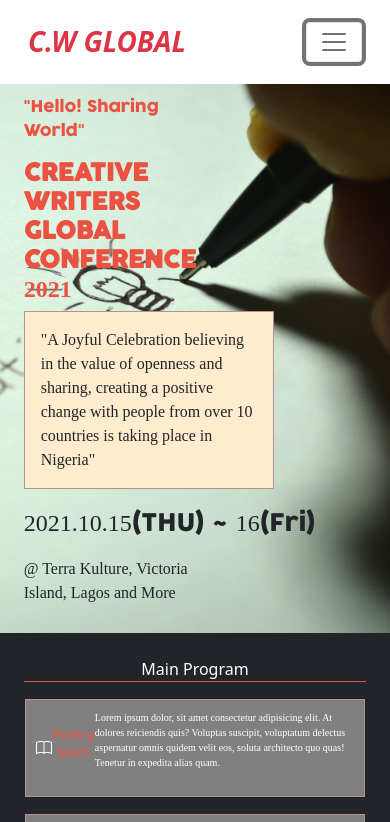
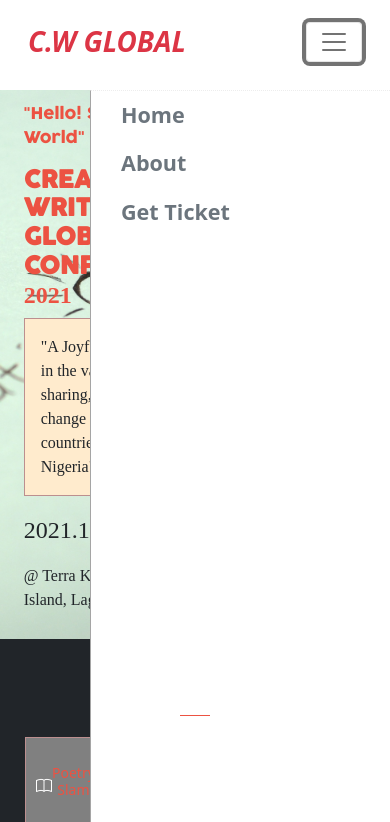
Before and after one commit to JulianaOsemeke/ConferencePage, a plain HTML site: page index.html in a window 390 px wide. Both pictures are taken after a click on the button "Toggle navigation". Shown: the top 822 px of the page. Drawn offline with nearby package versions, Linux system fonts and the light colour scheme; a web font is replaced by a local one.

Commit message:
implement drawer menu and add heading underlines

```diff
--- a/index.html
+++ b/index.html
@@ -15,7 +15,7 @@
 </head>
 
 <body>
-  <header>
+  <header class="main-header">
     <nav class="navbar navbar-expand-lg navbar-light d-none d-sm-none d-md-none d-lg-block bg-dark p-0 ">
       <div class="container">
 
@@ -48,7 +48,7 @@
     <nav class="navbar navbar-expand-lg navbar-light bg-white p-3  ">
       <div class="container">
         <a class="navbar-brand fs-1 fw-bold text-danger" href="#"><em>C.W GLOBAL</em></a>
-        <button class="navbar-toggler" type="button" data-bs-toggle="collapse" data-bs-target="#navbarNav1"
+        <button id="drawer-btn" class="navbar-toggler" type="button" data-bs-toggle="collapse" data-bs-target="#navbarNav1"
           aria-controls="navbarNav" aria-expanded="false" aria-label="Toggle navigation">
           <span class="navbar-toggler-icon"></span>
         </button>
@@ -70,7 +70,21 @@
         </div>
       </div>
     </nav>
+    <nav class="drawer" id="drawer">
+      <ul class="navbar-nav fs-4 fw-bold text-secondary ">
+        <li class="nav-item">
+          <a class="nav-link active " aria-current="page" href="index.html">Home</a>
+        </li>
+        <li class="nav-item">
+          <a class="nav-link  about" href="about.html">About</a>
+        </li>
+        <li class="nav-item">
+          <a class="nav-link " href="ticket.html">Get Ticket</a>
+        </li>
+      </ul>
+    </nav>
   </header>
+  <main class="main">
     <section class="middlecontent">
       <div class="container">
         <div class="col-6">
@@ -96,7 +110,7 @@
     </section>
     <section class="program bg-dark">
       <div class="container py-4 px-4 px-md-0 mb-2 text-white progs ">
-      <p class="text-white text-center programheading ">Main Program</p>
+        <p class="text-white text-center fs-4 section-heading">Main Program</p>
         <div class="mainprogram-div">
           <div>
             <div class="mainprogram">
@@ -151,18 +165,14 @@
           </div>
         </div>
         <div>
-        <p class="text-center text-white">See the Whole Program</p>
+          <p class="text-center text-white py-4">See the Whole Program</p>
         </div>
         <hr>
-
-
       </div>
-
     </section>
     <section class="speakers">
-    <p class="text-dark text-center fs-">Featured Speakers</p>
+      <p class="text-dark text-center fs-4 section-heading">Featured Speakers</p>
       <div class="container speakers-div">
-
         <div class="speakers-div-col clearfix">
           <div class="persondiv float-start">
             <img class="box w-md-100" src="Assets/Images/no-background.png" alt="mesh">
@@ -241,12 +251,12 @@
           </div>
         </div>
       </div>
-
     </section>
+  </main>
   <footer>
     <div class="bg-dark p-4 w-100">
       <div class="container text-center">
-        <p class="text-secondary text-underline fs-4 text-underline">Partner</p>
+        <p class="text-secondary fs-4  section-heading">Partner</p>
         <ul class=" d-flex flex-wrap flex-md-nowrap text-secondary justify-content-center justify-content-baseline list-unstyled ">
           <li><a class="text-secondary text-decoration-none fs-4 fw-bold m-2" href= "#">mozilla</a></li>
           <li><a class="text-secondary text-decoration-none fs-4 fw-light m-2" href="#">Google</a></li>
@@ -264,6 +274,11 @@
       </div>
     </div>
   </footer>
+  <script>
+    document.querySelector('#drawer-btn').addEventListener('click', e => {
+      document.querySelector('#drawer').classList.toggle('open');
+    });
+  </script>
 </body>
 
 </html>
--- a/style.css
+++ b/style.css
@@ -59,10 +59,6 @@ body {
 
 .date .number {
   font-family: serif;
-}
-
-.programheading {
-  border-bottom: 1px solid #ec5242;
 }
 
 .mission {
@@ -226,6 +222,53 @@ footer img {
 .btn {
   margin-left: 2.6rem;
   width: 10rem;
+}
+
+.main-header {
+  position: fixed;
+  top: 0;
+  width: 100%;
+}
+
+.drawer {
+  position: fixed;
+  background-color: #fff;
+  width: 300px;
+  top: 90px;
+  right: -305px;
+  height: calc(100vh - 90px);
+  padding-left: 30px;
+  border-top: 1px dotted #80808024;
+  border-left: 1px solid #00000059;
+  transition: right 0.2s linear;
+}
+
+.drawer.open {
+  right: 0;
+  transition: right 0.2s linear;
+}
+
+.drawer a {
+  color: inherit;
+}
+
+.main {
+  padding-top: 90px;
+}
+
+.section-heading {
+  position: relative;
+  padding-bottom: 20px;
+  margin-bottom: 20px;
+}
+
+.section-heading::after {
+  content: '';
+  position: absolute;
+  width: 30px;
+  bottom: 0;
+  left: calc(50% - 15px);
+  border-bottom: 1px solid #ec5242;
 }
 
 /* TABLET DEVICES */
```
Lines whose indentation alone changed are shown as unchanged.
